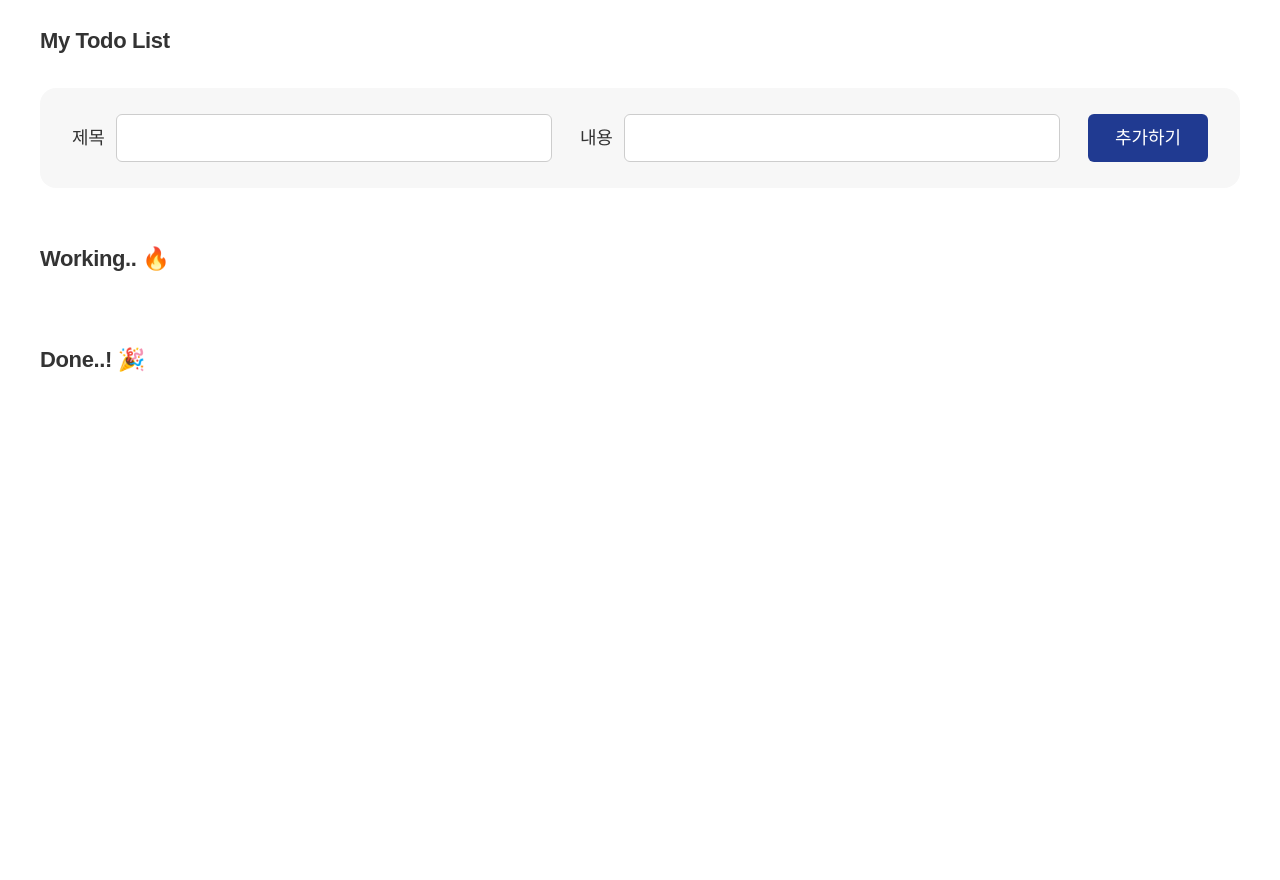
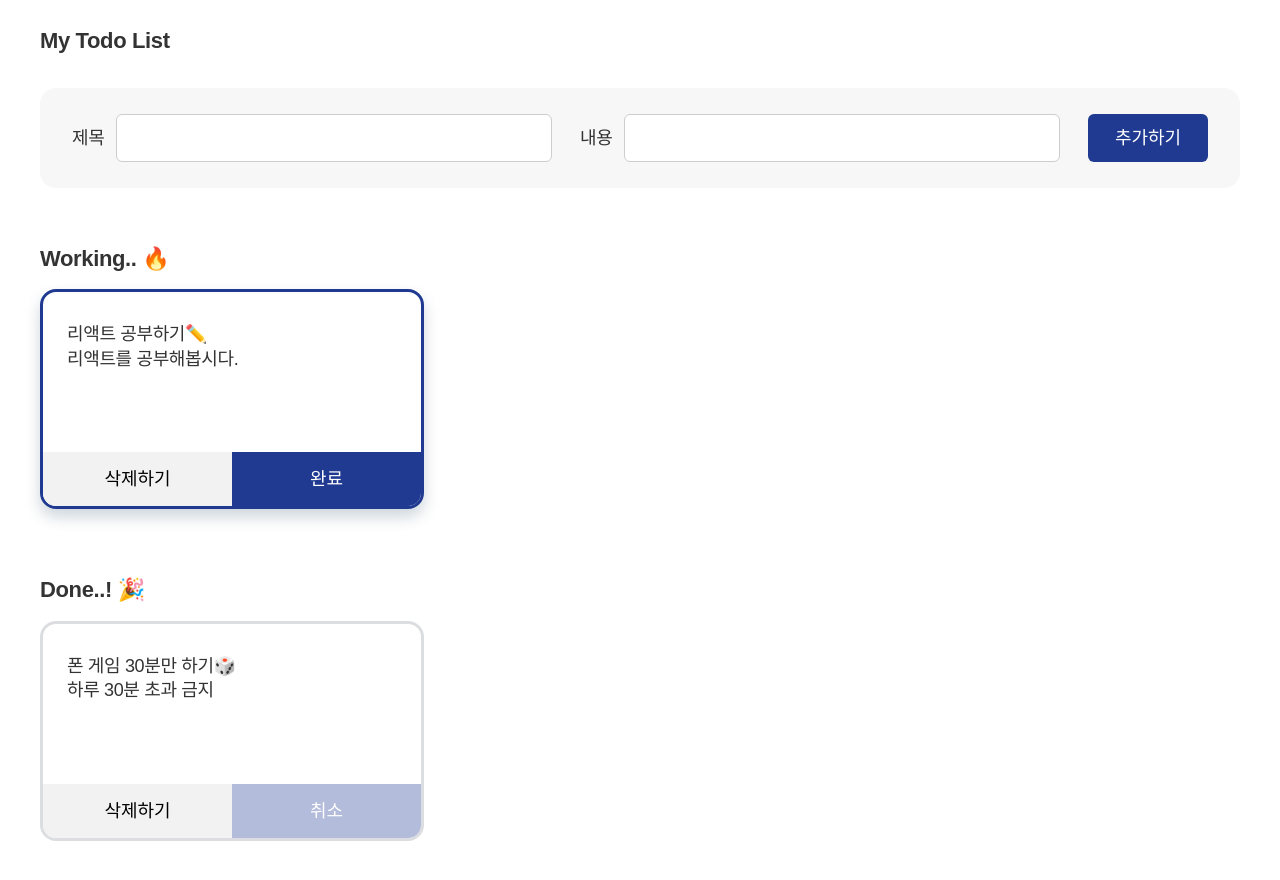
Before and after one commit to lizzieFEstudy/ts-todolist-lv2, a React (Create React App) app: page / in a window 1280 px wide. Shown: the top 880 px of the page. Before the commit the page ends 800 px from the top, so only its background shows below. Built offline with nearby package versions, Linux system fonts and the light colour scheme.

Commit message:
feat(Todos): Apply redux

```diff
--- a/package.json
+++ b/package.json
@@ -3,6 +3,7 @@
   "version": "0.1.0",
   "private": true,
   "dependencies": {
+    "@reduxjs/toolkit": "^1.9.5",
     "@types/jest": "^27.0.1",
     "@types/node": "^16.7.13",
     "@types/react": "^18.0.0",
@@ -11,6 +12,7 @@
     "@types/uuid": "^9.0.2",
     "react": "^18.2.0",
     "react-dom": "^18.2.0",
+    "react-redux": "^8.1.1",
     "react-router-dom": "^6.14.2",
     "react-scripts": "5.0.1",
     "styled-components": "^6.0.5",
--- a/src/components/Input.tsx
+++ b/src/components/Input.tsx
@@ -1,14 +1,11 @@
 import React, { useState } from "react";
 import * as S from "../styles/Input.styled";
-import { TodoModel } from "../model/todo";
-import { v4 as uuid } from "uuid";
+import { useAppDispatch } from "../redux/config/hooks";
+import { addTodo } from "../redux/modules/todosSlice";
 
-type OwnProps = {
-  todos: TodoModel[];
-  setTodos: React.Dispatch<React.SetStateAction<TodoModel[]>>;
-};
+const Input: React.FC = () => {
+  const dispatch = useAppDispatch();
 
-const Input: React.FC<OwnProps> = ({ todos, setTodos }) => {
   let [title, setTitle] = useState("");
   let [contents, setContents] = useState("");
 
@@ -25,13 +22,11 @@ const Input: React.FC<OwnProps> = ({ todos, setTodos }) => {
     if (!title) return window.alert("제목을 입력해주세요");
 
     let newTodos = {
-      id: uuid(),
       title,
-      contents,
-      isDone: false
+      contents
     };
 
-    setTodos([...todos, newTodos]);
+    dispatch(addTodo(newTodos));
 
     setTitle("");
     setContents("");
--- a/src/components/TodoList.tsx
+++ b/src/components/TodoList.tsx
@@ -1,37 +1,30 @@
 import React from "react";
-import { TodoModel } from "../model/todo";
 import * as S from "../styles/TodoList.styled";
+import { useAppDispatch, useAppSelector } from "../redux/config/hooks";
+import { deleteTodo, toggleStatusTodo } from "../redux/modules/todosSlice";
 
 type OwnProps = {
-  todos: TodoModel[];
-  setTodos: React.Dispatch<React.SetStateAction<TodoModel[]>>;
   listIsDone: boolean;
 };
 
-const TodoList: React.FC<OwnProps> = ({ todos, setTodos, listIsDone }) => {
+const TodoList: React.FC<OwnProps> = ({ listIsDone }) => {
+  const dispatch = useAppDispatch();
+
+  const todosData = useAppSelector(state => state.todos.todos);
+
   const clickDoneButtonHandler = (id: string) => {
-    const updatedTodos = (initialTodos: TodoModel[]) => {
-      return initialTodos.map(item => {
-        if (item.id === id) {
-          return { ...item, isDone: !item.isDone };
-        }
-        return item;
-      });
-    };
-
-    setTodos(updatedTodos);
+    dispatch(toggleStatusTodo(id));
   };
 
   const clickRemoveButtonHandler = (id: string) => {
-    const deletedTodos = todos.filter(item => item.id !== id);
-    setTodos(deletedTodos);
+    dispatch(deleteTodo(id));
   };
 
   return (
     <section>
       <S.TodoListH2>{listIsDone ? "Done..! 🎉" : "Working.. 🔥"}</S.TodoListH2>
       <S.TodoListList>
-        {todos
+        {todosData
           .filter(item => item.isDone === listIsDone)
           .map(item => {
             return (
--- a/src/index.tsx
+++ b/src/index.tsx
@@ -1,10 +1,16 @@
-import React from 'react';
-import ReactDOM from 'react-dom/client';
-import App from './App';
+import React from "react";
+import ReactDOM from "react-dom/client";
+import App from "./App";
+import { Provider } from "react-redux";
+import { store } from "./redux/config/configStore";
 
-const root = ReactDOM.createRoot(document.getElementById('root') as HTMLElement);
+const root = ReactDOM.createRoot(
+  document.getElementById("root") as HTMLElement
+);
 root.render(
   <React.StrictMode>
-    <App />
+    <Provider store={store}>
+      <App />
+    </Provider>
   </React.StrictMode>
 );
--- a/src/model/todo.ts
+++ b/src/model/todo.ts
@@ -4,3 +4,5 @@ export type TodoModel = {
   contents: string;
   isDone: boolean;
 };
+
+export type UpdateTodoModel = Pick<TodoModel, "title" | "contents">;
--- a/src/pages/Todo.tsx
+++ b/src/pages/Todo.tsx
@@ -1,17 +1,14 @@
-import React, { useState } from "react";
+import React from "react";
 import Input from "../components/Input";
 import TodoList from "../components/TodoList";
-import { TodoModel } from "../model/todo";
 
 const Todo: React.FC = () => {
-  let [todos, setTodos] = useState<TodoModel[]>([]);
-
   return (
     <>
-      <Input todos={todos} setTodos={setTodos} />
+      <Input />
 
-      <TodoList todos={todos} setTodos={setTodos} listIsDone={false} />
-      <TodoList todos={todos} setTodos={setTodos} listIsDone={true} />
+      <TodoList listIsDone={false} />
+      <TodoList listIsDone={true} />
     </>
   );
 };
--- /dev/null
+++ b/src/redux/config/configStore.ts
@@ -0,0 +1,15 @@
+import { configureStore } from "@reduxjs/toolkit";
+import todos from "../modules/todosSlice";
+
+// 개발환경"development"일때만 devTools가 활성화
+const isDev = process.env.NODE_ENV === "development";
+
+export const store = configureStore({
+  reducer: {
+    todos
+  },
+  devTools: isDev
+});
+
+export type RootState = ReturnType<typeof store.getState>;
+export type AppDispatch = typeof store.dispatch;
--- /dev/null
+++ b/src/redux/config/hooks.ts
@@ -0,0 +1,5 @@
+import { TypedUseSelectorHook, useDispatch, useSelector } from "react-redux";
+import type { RootState, AppDispatch } from "./configStore";
+
+export const useAppDispatch: () => AppDispatch = useDispatch;
+export const useAppSelector: TypedUseSelectorHook<RootState> = useSelector;
--- /dev/null
+++ b/src/redux/modules/todosSlice.ts
@@ -0,0 +1,62 @@
+import { PayloadAction, createSlice } from "@reduxjs/toolkit";
+import { TodoModel, UpdateTodoModel } from "../../model/todo";
+import { v4 as uuid } from "uuid";
+
+export interface TodosState {
+  todos: TodoModel[];
+  todo:
+    | TodoModel
+    | {
+        [key: string]: undefined | null;
+      };
+}
+
+const initialState: TodosState = {
+  todos: [
+    {
+      id: uuid(),
+      title: "리액트 공부하기✏️",
+      contents: "리액트를 공부해봅시다.",
+      isDone: false
+    },
+    {
+      id: uuid(),
+      title: "폰 게임 30분만 하기🎲",
+      contents: "하루 30분 초과 금지",
+      isDone: true
+    }
+  ],
+  todo: {}
+};
+
+const todosSlice = createSlice({
+  name: "todos",
+  initialState,
+
+  reducers: {
+    addTodo: (state, action: PayloadAction<UpdateTodoModel>) => {
+      state.todos.push({
+        id: uuid(),
+        title: action.payload.title,
+        contents: action.payload.contents,
+        isDone: false
+      });
+    },
+    deleteTodo: (state, action: PayloadAction<string>) => {
+      state.todos = state.todos.filter(todo => todo.id !== action.payload);
+    },
+    toggleStatusTodo: (state, action: PayloadAction<string>) => {
+      state.todos = state.todos.map(todo => {
+        return todo.id === action.payload
+          ? { ...todo, isDone: !todo.isDone }
+          : todo;
+      });
+    }
+  }
+});
+
+// export action creator
+export const { addTodo, deleteTodo, toggleStatusTodo } = todosSlice.actions;
+
+// export default reducer
+export default todosSlice.reducer;
```
Also changed, not shown: 1 other file (tests, documents, lock files or other folders).
